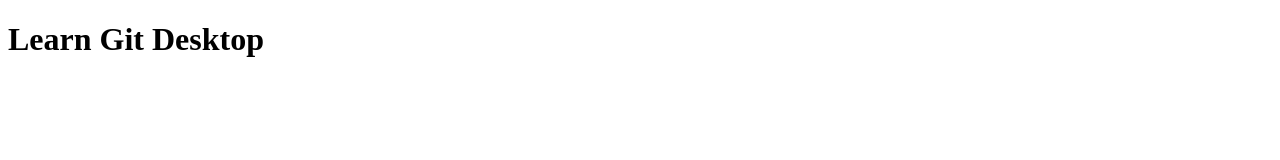
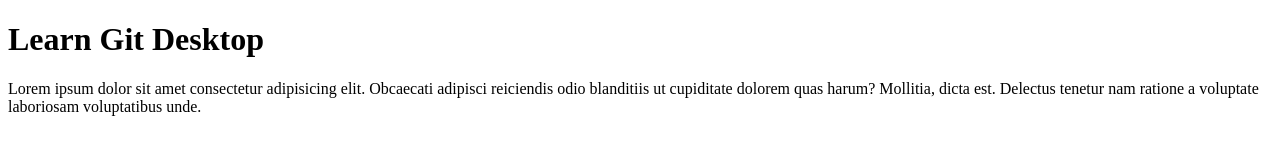
Before and after one commit to nawapornn/git-desktop, a plain HTML site: page index.html in a window 1280 px wide. Drawn offline with Linux system fonts and the light colour scheme.

Commit message:
add some text
add some text

```diff
--- a/index.html
+++ b/index.html
@@ -8,6 +8,7 @@
 <body>
 
     <h1>Learn Git Desktop</h1>
+    <p>Lorem ipsum dolor sit amet consectetur adipisicing elit. Obcaecati adipisci reiciendis odio blanditiis ut cupiditate dolorem quas harum? Mollitia, dicta est. Delectus tenetur nam ratione a voluptate laboriosam voluptatibus unde.</p>
 
 </body>
 </html>
```
